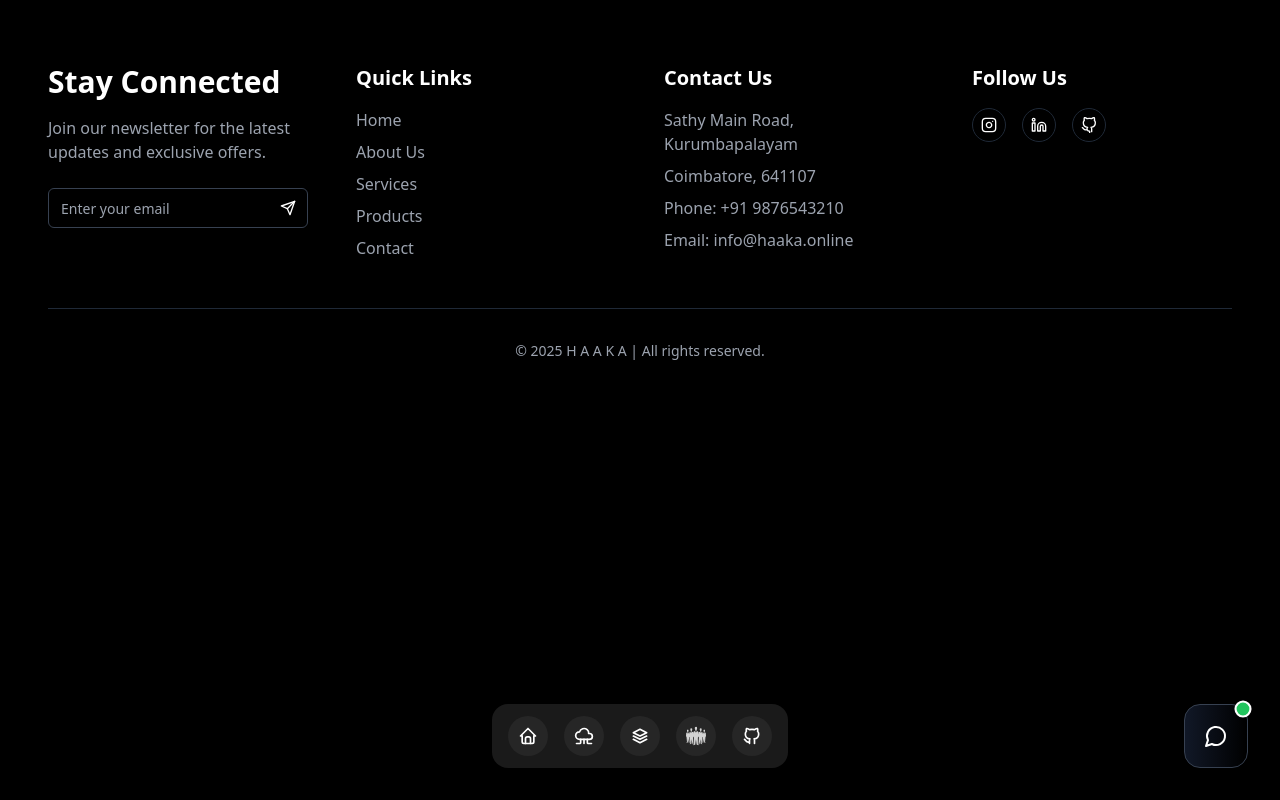
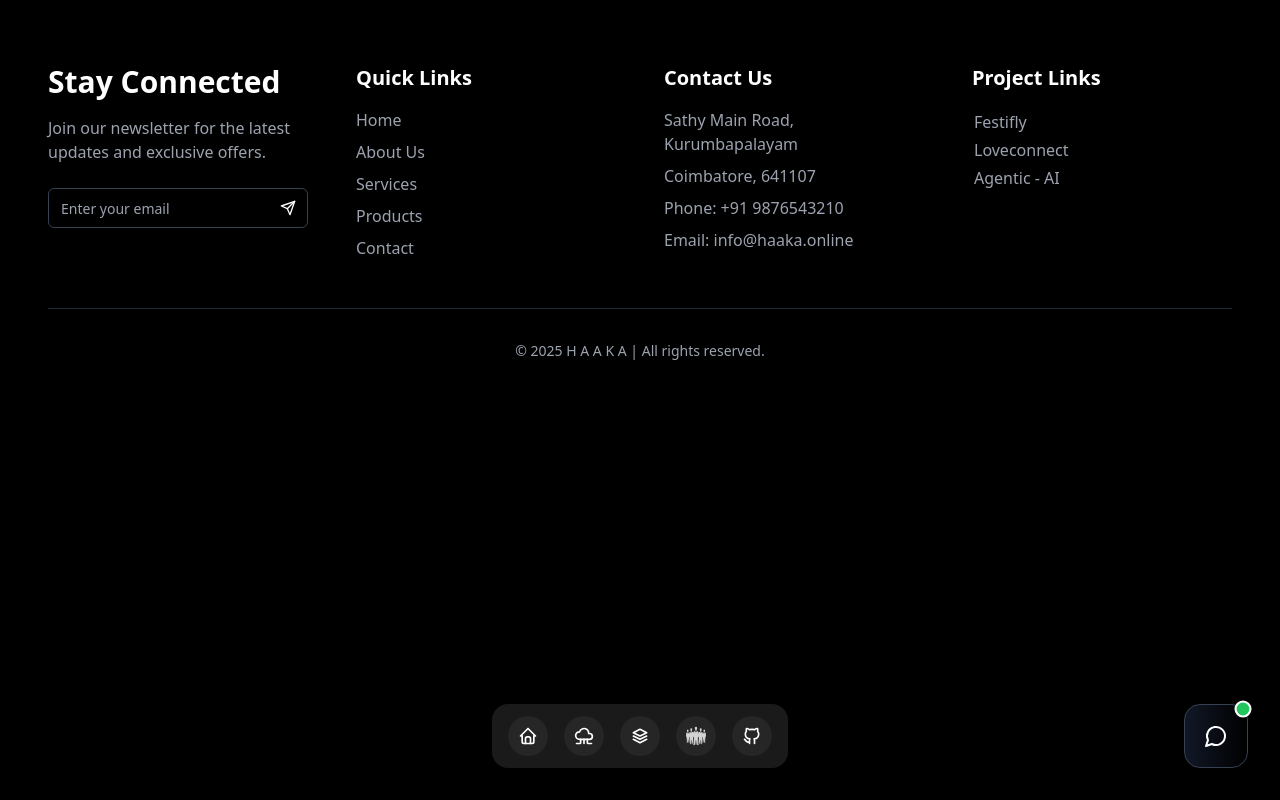
Before and after one commit to FestiFly/HAAKA-Frontend, a React (Vite) app: page /footer in a window 1280 px wide. Built offline with nearby package versions, Linux system fonts and the light colour scheme.

Commit message:
fix: Adjust z-index for Chatbot component; update team member bios for clarity; refine text in OrganizationIntro and Services pages for improved readability

```diff
--- a/src/App.tsx
+++ b/src/App.tsx
@@ -29,7 +29,7 @@ function App() {
           </div>
         </div>
         {/* Chatbot component */}
-        <div className="fixed bottom-0 right-0 m-4">
+        <div className="fixed bottom-0 right-0 m-4 z-10">
           <Chatbot />
         </div>
       </div>
--- a/src/components/Footer.tsx
+++ b/src/components/Footer.tsx
@@ -77,7 +77,7 @@ function Footer() {
             </address>
           </motion.div>
 
-          <motion.div
+          {/* <motion.div
             initial={{ opacity: 0, y: 50 }}
             whileInView={{ opacity: 1, y: 0 }}
             transition={{ duration: 0.8, delay: 0.3 }}
@@ -105,6 +105,32 @@ function Footer() {
                 </motion.a>
               ))}
             </div>
+          </motion.div> */}
+
+          <motion.div
+            initial={{ opacity: 0, y: 50 }}
+            whileInView={{ opacity: 1, y: 0 }}
+            transition={{ duration: 0.8, delay: 0.3 }}
+          >
+            <h3 className="text-xl font-semibold mb-4">Project Links</h3>
+            <div className="flex flex-col">
+              {[
+                { href: "https://festifly.xyz/", label: "Festifly" },
+                { href: "https://loveconnect.haaka.online/", label: "Loveconnect" },
+                { href: "https://resumio.haaka.online/", label: "Agentic - AI" }
+              ].map((project, index) => (
+                <motion.a
+                  key={project.label}
+                  href={project.href}
+                  initial={{ opacity: 0, y: 20 }}
+                  whileInView={{ opacity: 1, y: 0 }}
+                  transition={{ duration: 0.5, delay: 0.1 * index }}
+                  className="inline-block text-gray-400 w-40 p-0.5 rounded-full bg-black hover:underline transition-all duration-300"
+                >
+                  {project.label}
+                </motion.a>
+              ))}
+            </div>
           </motion.div>
         </div>
 
--- a/src/pages/OrganizationIntro.tsx
+++ b/src/pages/OrganizationIntro.tsx
@@ -138,7 +138,7 @@ const OrganizationIntro = () => {
           <div className="grid grid-cols-1 lg:grid-cols-2 gap-16 items-start">
             <div className="text-lg leading-relaxed font-light space-y-6">
               <p>
-                At H A A K A , we don't just create digital products—we architect experiences that resonate on both emotional and functional levels. Our methodology is rooted in deep research, strategic thinking, and an unwavering commitment to user-centered design principles.
+                At H A A K A , we don't just create digital products we architect experiences that resonate on both emotional and functional levels. Our methodology is rooted in deep research, strategic thinking, and an unwavering commitment to user-centered design principles.
               </p>
               <p>
                 We begin every project with comprehensive discovery sessions, diving deep into your business objectives, target audience psychology, and competitive landscape. This foundation allows us to craft solutions that are not only visually stunning but strategically sound and commercially viable.
@@ -304,10 +304,10 @@ const OrganizationIntro = () => {
             OUR PHILOSOPHY
           </h3>
           <blockquote className="text-xl md:text-2xl leading-relaxed font-light italic mb-8 border-l-4 border-white pl-8 text-left">
-            "True innovation emerges not from following trends, but from understanding fundamental human needs and crafting solutions that feel both revolutionary and inevitable. We don't just build products—we create experiences that become integral to people's lives."
+            "True innovation emerges not from following trends, but from understanding fundamental human needs and crafting solutions that feel both revolutionary and inevitable. We don't just build products we create experiences that become integral to people's lives."
           </blockquote>
           <p className="text-sm font-light tracking-widest opacity-60">
-            — H A A K A
+              H A A K A
           </p>
         </motion.div>
         <ContactUs />
--- a/src/pages/Services.tsx
+++ b/src/pages/Services.tsx
@@ -81,7 +81,7 @@ const whyChooseItems = [
     },
     {
         title: "Full-Stack + GenAI Combo",
-        description: "No need to hire two people — I handle both core dev & AI with finesse.",
+        description: "No need to hire two people   I handle both core dev & AI with finesse.",
         header: (
             <div className="aspect-square w-full flex items-center justify-center bg-neutral-900 rounded-xl overflow-hidden">
                 <img src={fullstackGenaiImg} alt="Full-Stack GenAI" className="object-cover w-full h-full rounded-xl" />
```
Also changed, not shown: src/components/TeamMembers.tsx (+6 -6 lines).
